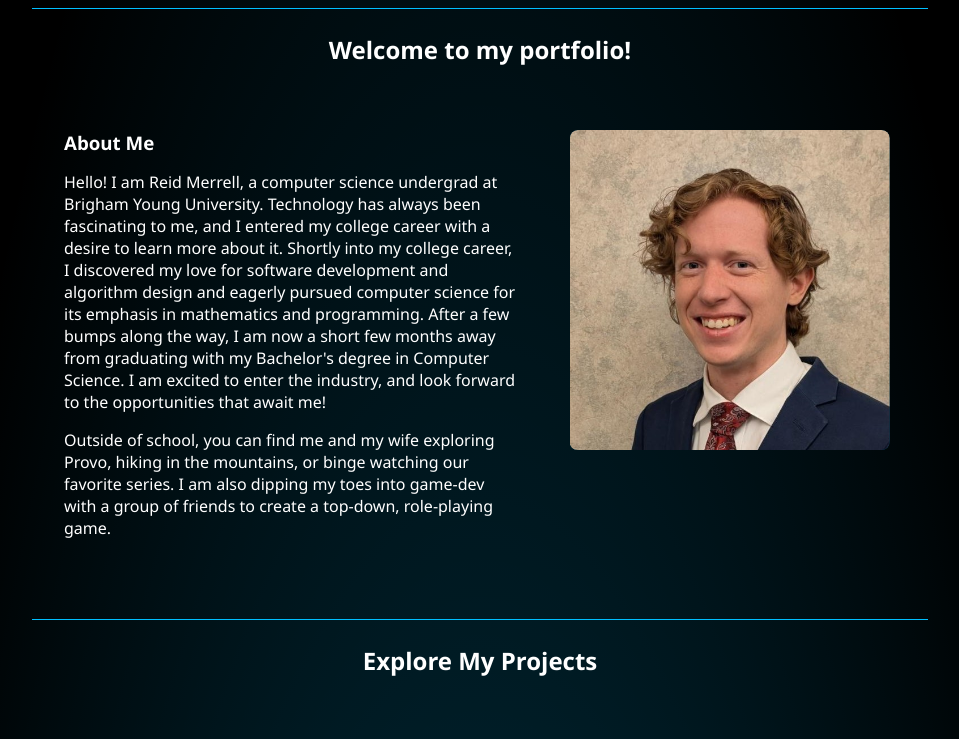
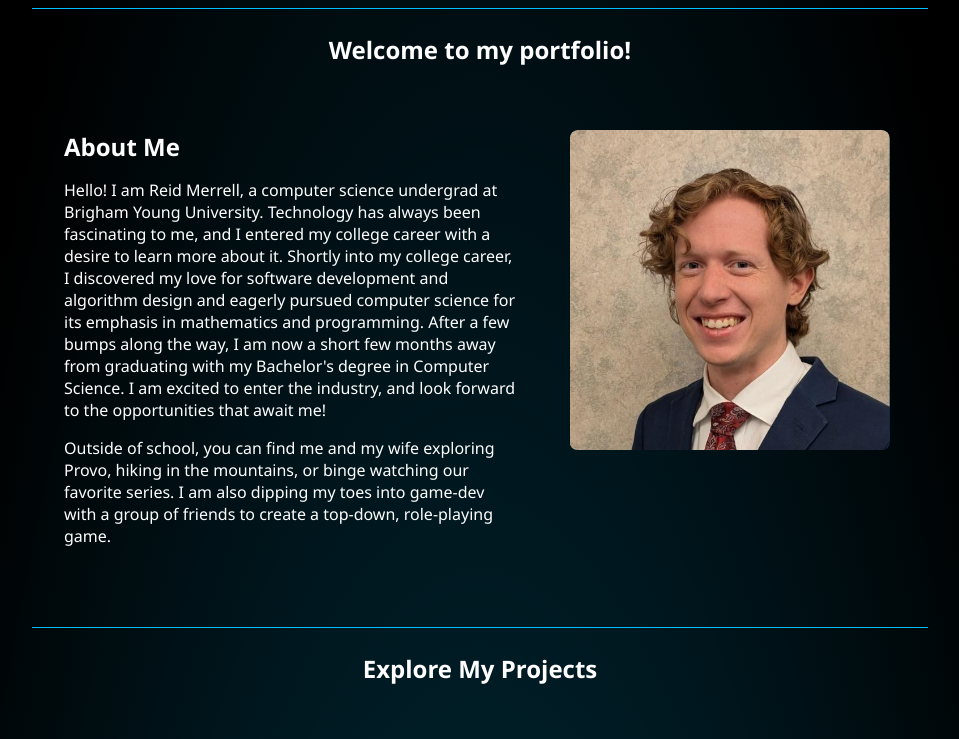
Before and after one commit to rukar4/rukar4.github.io, a Nuxt app: page /mono-page in a window 1280 px wide. Shown: the part 260-999 px from the top of the page, without its empty margins (160-1119 px from the left). Built offline with nearby package versions, Linux system fonts and the light colour scheme; grey boxes are pictures that could not be loaded.

Commit message:
fix: styling

```diff
--- a/components/ProjectCard.vue
+++ b/components/ProjectCard.vue
@@ -24,7 +24,7 @@ const toggleZoom = () => {
 <template>
   <div :class="['info-banner', { flipped }]">
     <div class="content">
-      <h3>{{ title }}</h3>
+      <h2>{{ title }}</h2>
       <p>{{ description }}</p>
       <ul>
         <li v-for="highlight in highlights" :key="highlight">{{ highlight }}</li>
--- a/pages/index.vue
+++ b/pages/index.vue
@@ -35,7 +35,7 @@ const projectLinks = [
 
   <div class="info-banner">
     <div class="about-me">
-      <h3>About Me</h3>
+      <h2>About Me</h2>
       <p>
         Hello! I am Reid Merrell, a computer science undergrad at Brigham Young University. Technology has always been
         fascinating to me, and I entered my college career with a desire to learn more about it. Shortly into my college
--- a/pages/mono-page.vue
+++ b/pages/mono-page.vue
@@ -99,7 +99,7 @@ const projects = [
 
   <div class="info-banner">
     <div class="about-me">
-      <h3>About Me</h3>
+      <h2>About Me</h2>
       <p>
         Hello! I am Reid Merrell, a computer science undergrad at Brigham Young University. Technology has always been
         fascinating to me, and I entered my college career with a desire to learn more about it. Shortly into my college
@@ -137,7 +137,7 @@ const projects = [
       :video="project.video"
       :github="project.github"
       :demo="project.demo"
-      :flipped="index % 2 !== 1"
+      :flipped="index % 2 === 1"
   />
 
   <footer>
```
